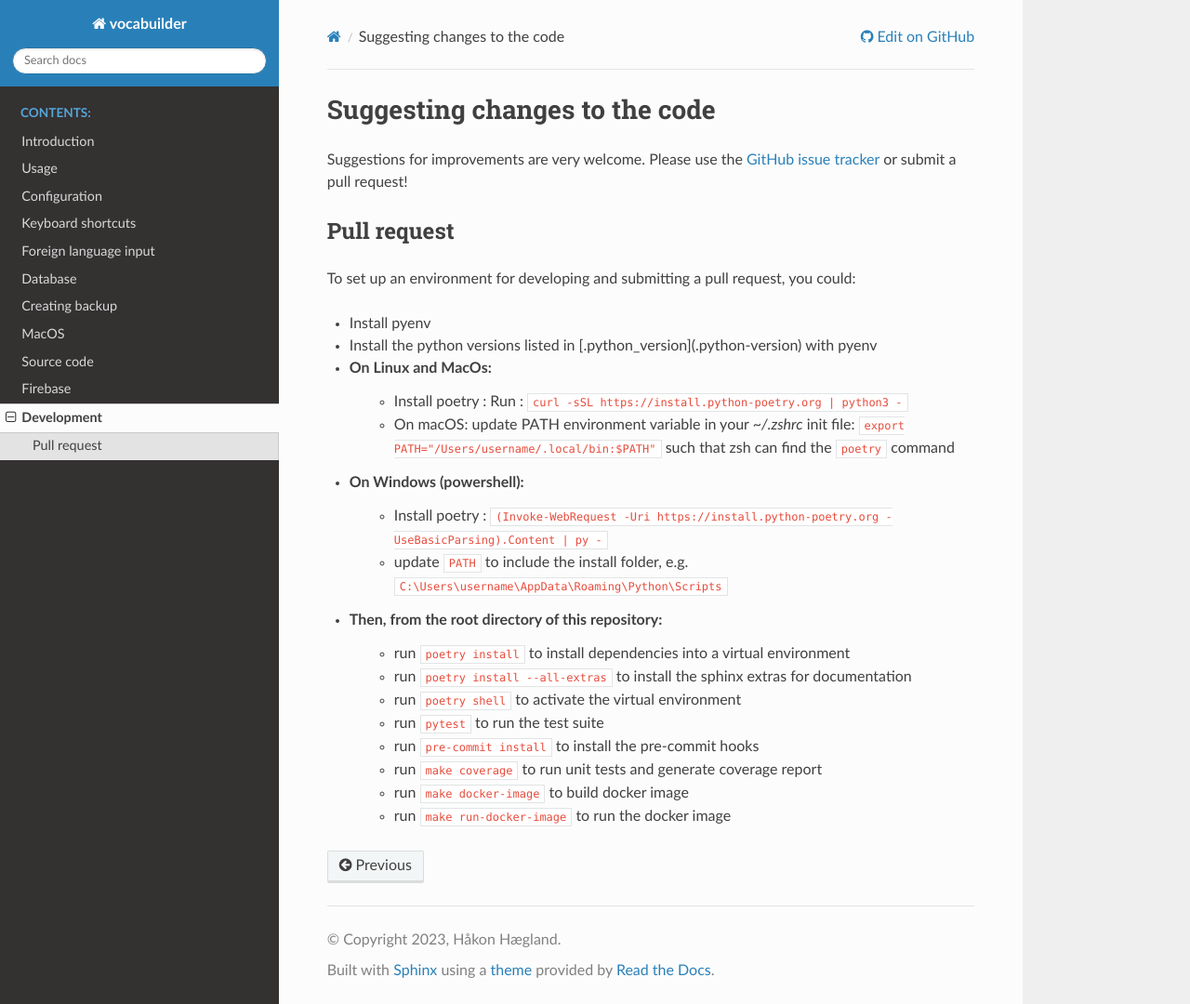
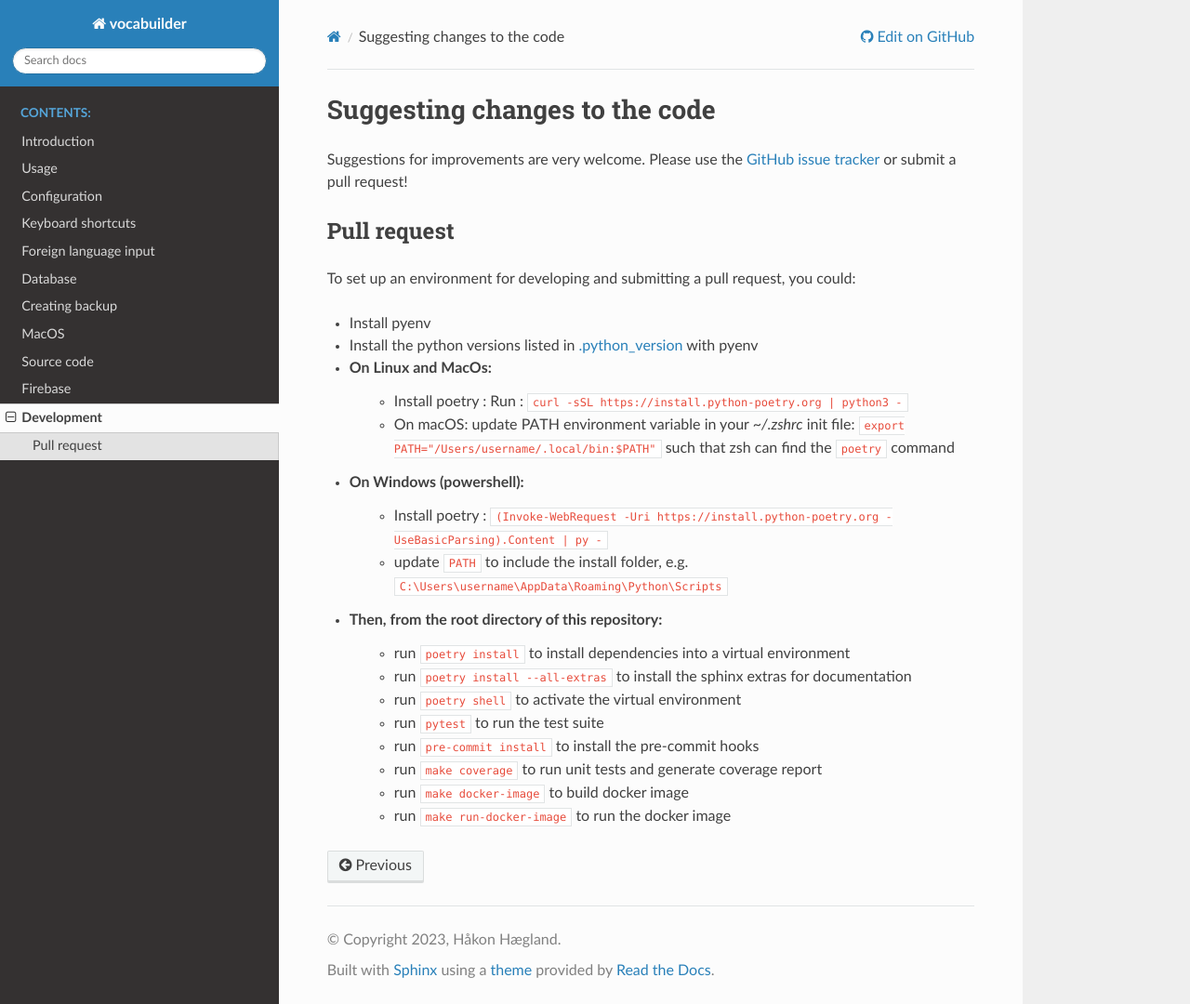
Before and after one commit to hakonhagland/vocabuilder, a Sphinx documentation site: the page built from docs/development.rst, in a window 1280 px wide and 1080 px high. Shown: the whole window at 93% size. Built offline with Sphinx 7.4.7 and the Read the Docs theme 2.0.0, drawn with Linux system fonts in a browser that asks for light colours; some of the changed lines change nothing that is shown.

Commit message:
Updated documentation

```diff
--- a/docs/development.rst
+++ b/docs/development.rst
@@ -11,7 +11,8 @@ Pull request
 To set up an environment for developing and submitting a pull request, you could:
 
 * Install pyenv
-* Install the python versions listed in [.python_version](.python-version) with pyenv
+* Install the python versions listed in
+  `.python_version <https://github.com/hakonhagland/vocabuilder/blob/main/.python-version>`_ with pyenv
 * On Linux and MacOs:
    * Install poetry : Run : ``curl -sSL https://install.python-poetry.org | python3 -``
    * On macOS: update PATH environment variable in your `~/.zshrc` init file:
```
Also changed, not shown: 1 other file.
